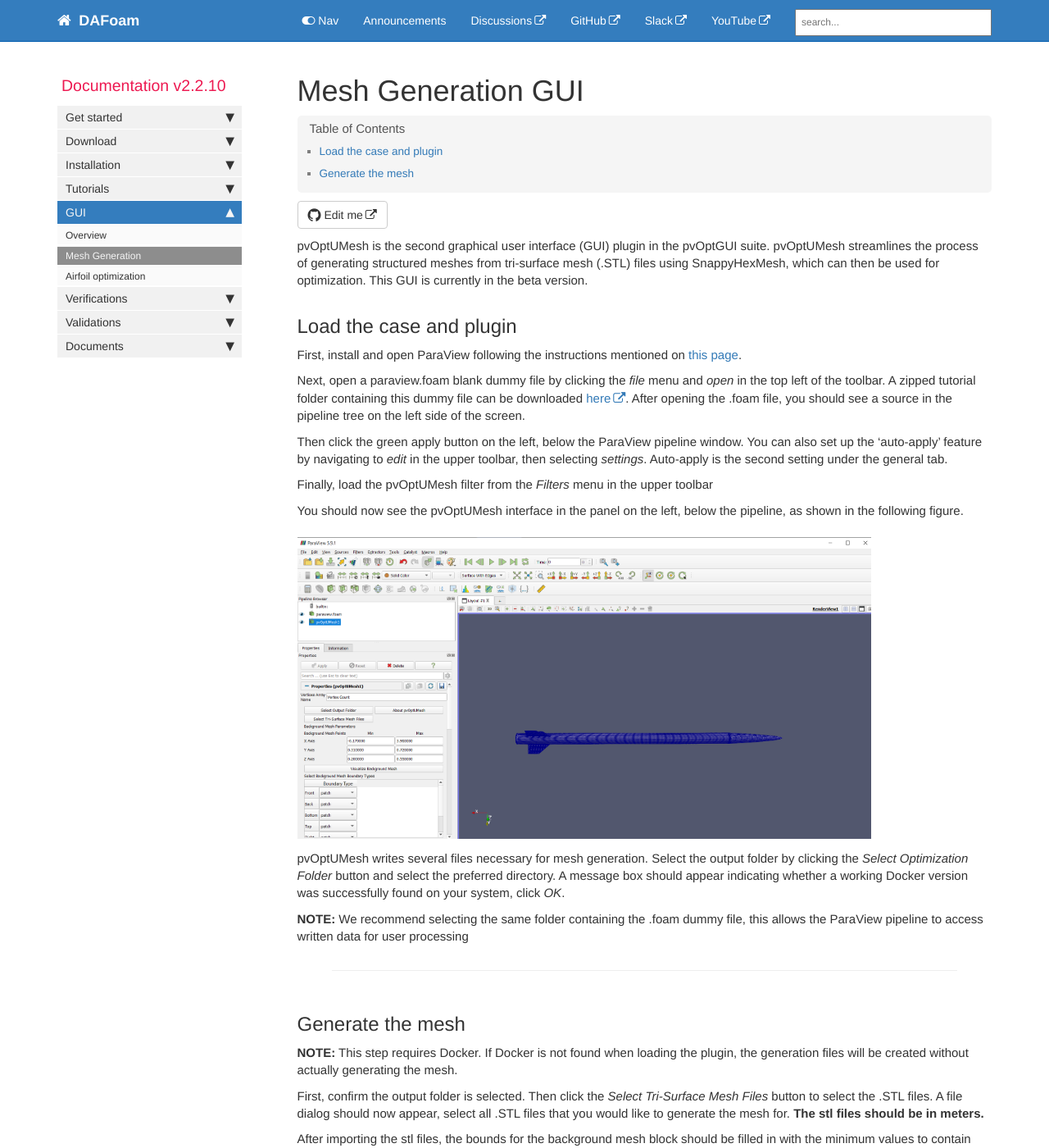
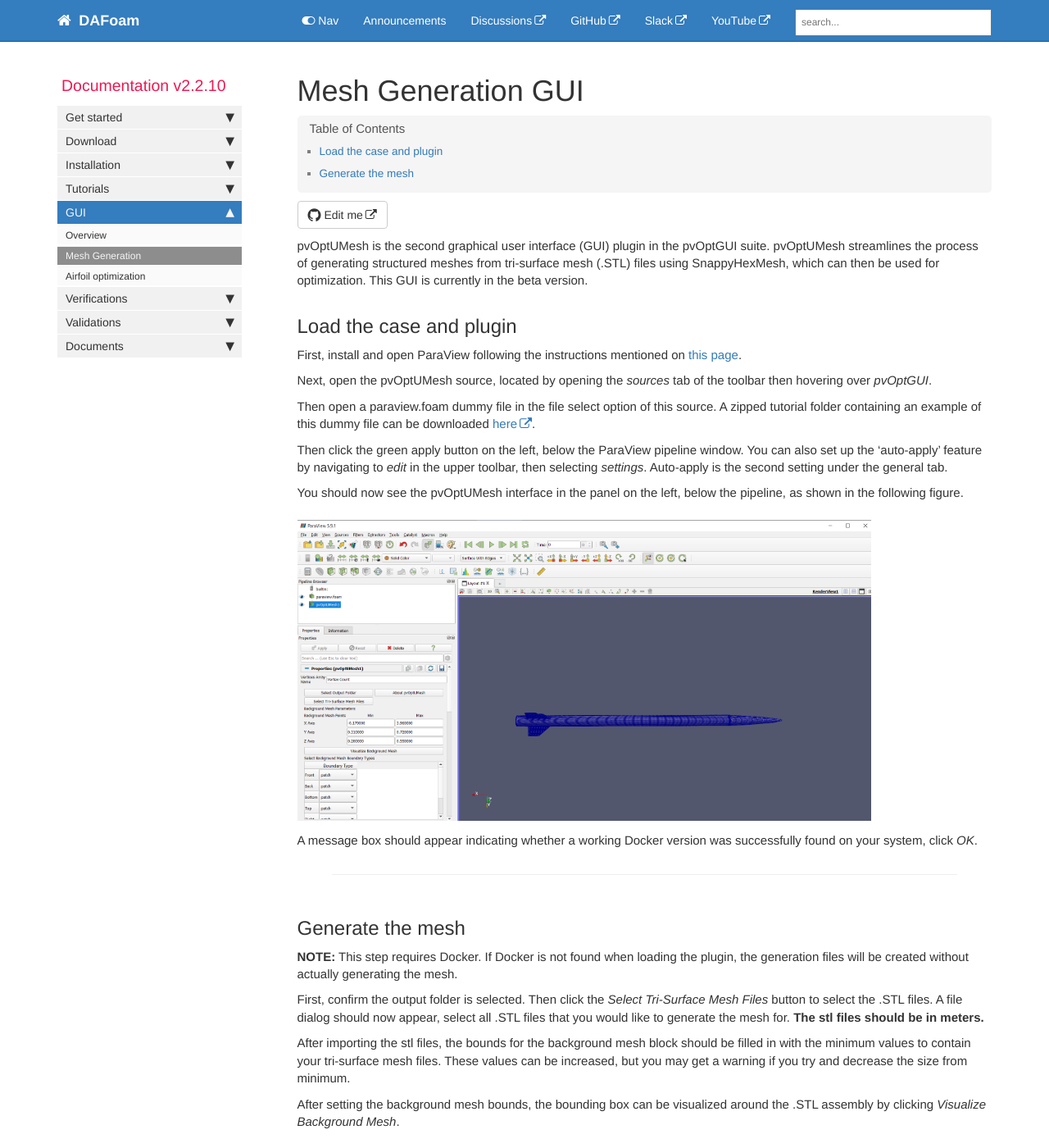
Before and after one commit to DAFoam/DAFoam.github.io, a Jekyll site: the page built from pages/mydoc/mydoc_gui_pvoptumesh.md, in a window 1280 px wide and 1400 px high. Shown: the whole window at 82% size. Built offline with Jekyll 4.4.1, drawn with Linux system fonts in a browser that asks for light colours; comment, search, counter and statistics services are not loaded.

Commit message:
Update mydoc_gui_pvoptumesh.md

```diff
--- a/pages/mydoc/mydoc_gui_pvoptumesh.md
+++ b/pages/mydoc/mydoc_gui_pvoptumesh.md
@@ -13,20 +13,18 @@ pvOptUMesh is the second graphical user interface (GUI) plugin in the pvOptGUI s
 
 First, install and open ParaView following the instructions mentioned on [this page](mydoc_gui_overview.html).
 
-Next, open a paraview.foam blank dummy file by clicking the *file* menu and *open* in the top left of the toolbar. A zipped tutorial folder containing this dummy file can be downloaded [here](https://github.com/DAFoam/pvOptGUI_tutorials/archive/refs/heads/main.zip). After opening the .foam file, you should see a source in the pipeline tree on the left side of the screen.
+Next, open the pvOptUMesh source, located by opening the *sources* tab of the toolbar then hovering over *pvOptGUI*.
+
+Then open a paraview.foam dummy file in the file select option of this source. A zipped tutorial folder containing an example of this dummy file can be downloaded [here](https://github.com/DAFoam/pvOptGUI_tutorials/archive/refs/heads/main.zip).
 
 Then click the green apply button on the left, below the ParaView pipeline window. You can also set up the 'auto-apply' feature by navigating to *edit* in the upper toolbar, then selecting *settings*. Auto-apply is the second setting under the general tab.
-
-Finally, load the pvOptUMesh filter from the *Filters* menu in the upper toolbar
 
 
 You should now see the pvOptUMesh interface in the panel on the left, below the pipeline, as shown in the following figure.
 
 ![pvOptUMesh](/images/tutorials/GUI_pvOptUMesh_full.PNG)
 
-pvOptUMesh writes several files necessary for mesh generation. Select the output folder by clicking the *Select Optimization Folder* button and select the preferred directory. A message box should appear indicating whether a working Docker version was successfully found on your system, click *OK*.
-
-**NOTE:** We recommend selecting the same folder containing the .foam dummy file, this allows the ParaView pipeline to access written data for user processing
+A message box should appear indicating whether a working Docker version was successfully found on your system, click *OK*.
 
 ---
 
```
